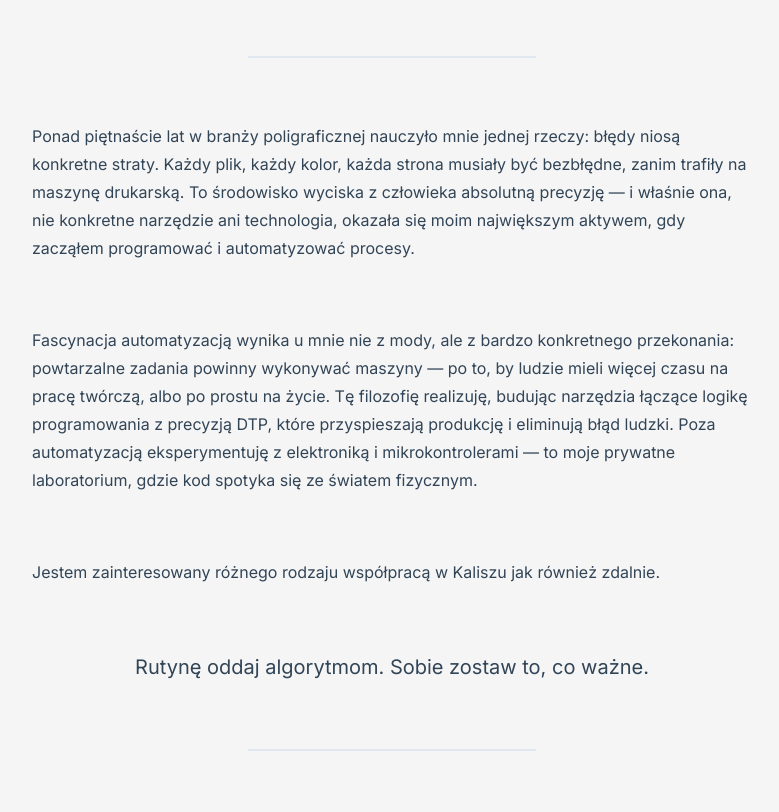
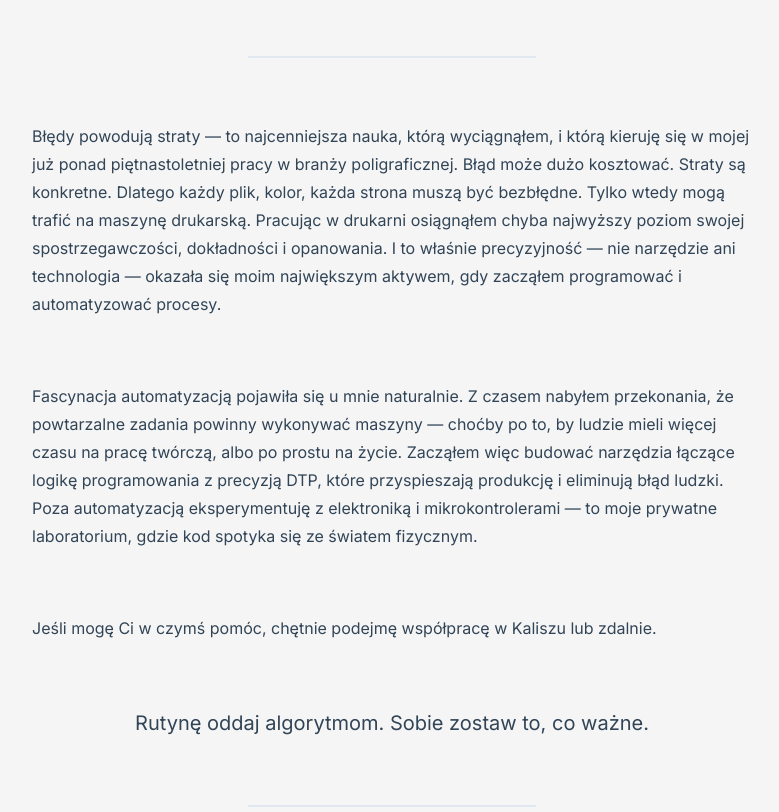
Before and after one commit to KonradJam/personal-webpage, a plain HTML site: page index.html in a window 1280 px wide. Shown: the part 440-1252 px from the top of the page, without its empty margins (248-1027 px from the left). Drawn offline with Linux system fonts and the light colour scheme.

Commit message:
Revise about section in index.html for clarity and emphasis on automation philosophy

```diff
--- a/index.html
+++ b/index.html
@@ -33,9 +33,19 @@
 
         <main class="main">
             <section class="about">
-                <p class="about__paragraph">Ponad piętnaście lat w branży poligraficznej nauczyło mnie jednej rzeczy: błędy niosą konkretne straty. Każdy plik, każdy kolor, każda strona musiały być bezbłędne, zanim trafiły na maszynę drukarską. To środowisko wyciska z człowieka absolutną precyzję — i właśnie ona, nie konkretne narzędzie ani technologia, okazała się moim największym aktywem, gdy zacząłem programować i automatyzować procesy.</p>
-                <p class="about__paragraph">Fascynacja automatyzacją wynika u mnie nie z mody, ale z bardzo konkretnego przekonania: powtarzalne zadania powinny wykonywać maszyny — po to, by ludzie mieli więcej czasu na pracę twórczą, albo po prostu na życie. Tę filozofię realizuję, budując narzędzia łączące logikę programowania z precyzją DTP, które przyspieszają produkcję i eliminują błąd ludzki. Poza automatyzacją eksperymentuję z elektroniką i mikrokontrolerami — to moje prywatne laboratorium, gdzie kod spotyka się ze światem fizycznym.</p>
-                <p class="about__paragraph">Jestem zainteresowany różnego rodzaju współpracą w Kaliszu jak również zdalnie.</p>
+                <p class="about__paragraph">Błędy powodują straty — to najcenniejsza nauka, którą wyciągnąłem, i którą kieruję się w mojej już
+ponad piętnastoletniej pracy w branży poligraficznej. Błąd może dużo kosztować. Straty są konkretne.
+Dlatego każdy plik, kolor, każda strona muszą być bezbłędne. Tylko wtedy mogą trafić na maszynę
+drukarską. Pracując w drukarni osiągnąłem chyba najwyższy poziom swojej spostrzegawczości,
+dokładności i opanowania. I to właśnie precyzyjność — nie narzędzie ani technologia — okazała się
+moim największym aktywem, gdy zacząłem programować i automatyzować procesy.</p>
+                <p class="about__paragraph">Fascynacja automatyzacją pojawiła się u mnie naturalnie. Z czasem nabyłem przekonania, że
+powtarzalne zadania powinny wykonywać maszyny — choćby po to, by ludzie mieli więcej czasu na
+pracę twórczą, albo po prostu na życie. Zacząłem więc budować narzędzia łączące logikę
+programowania z precyzją DTP, które przyspieszają produkcję i eliminują błąd ludzki. Poza
+automatyzacją eksperymentuję z elektroniką i mikrokontrolerami — to moje prywatne laboratorium,
+gdzie kod spotyka się ze światem fizycznym.</p>
+                <p class="about__paragraph">Jeśli mogę Ci w czymś pomóc, chętnie podejmę współpracę w Kaliszu lub zdalnie.</p>
 
                 <blockquote class="manifesto">
                     <p class="manifesto__paragraph">Rutynę oddaj algorytmom. Sobie zostaw to, co ważne.</p>
```
